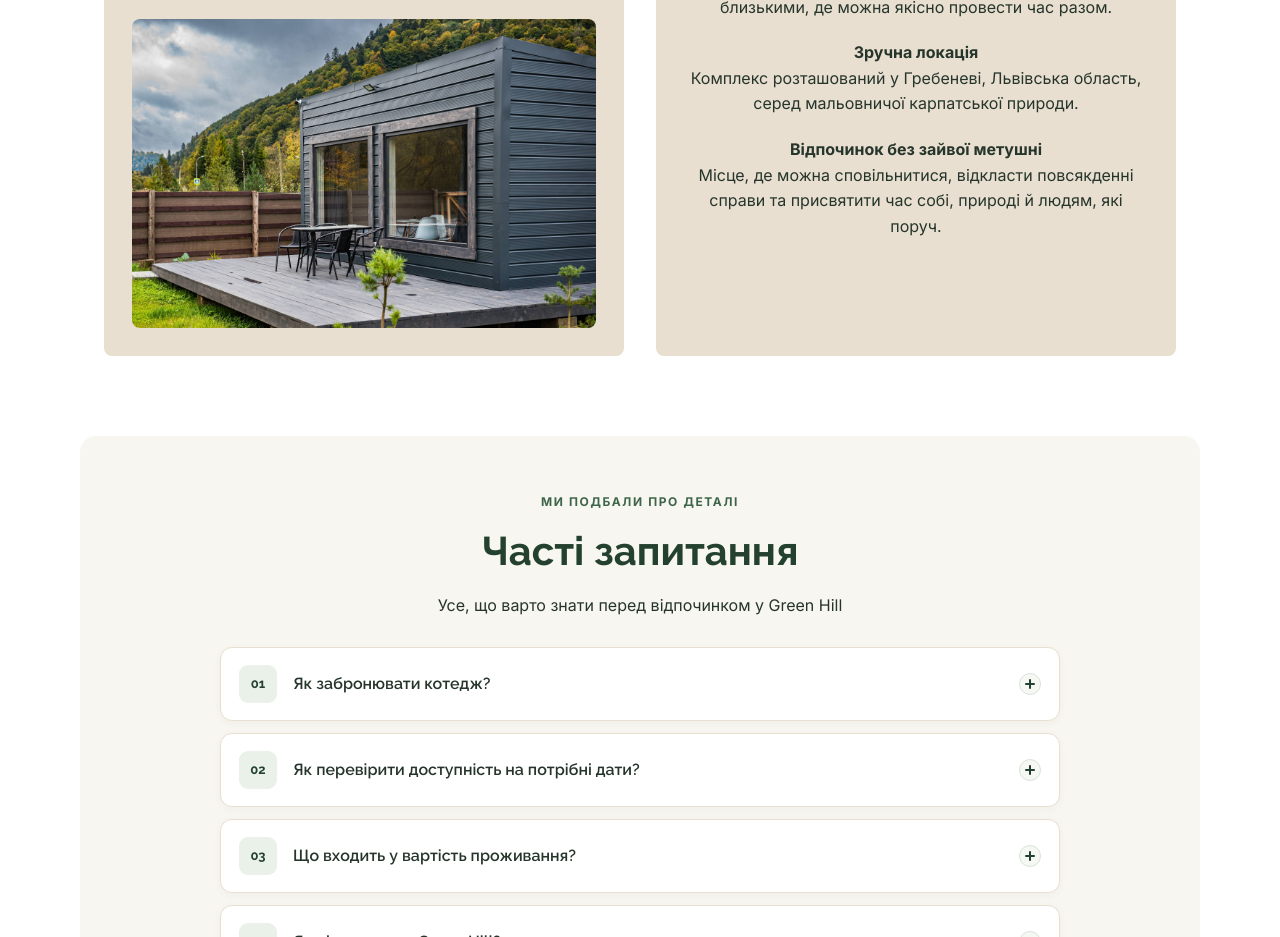
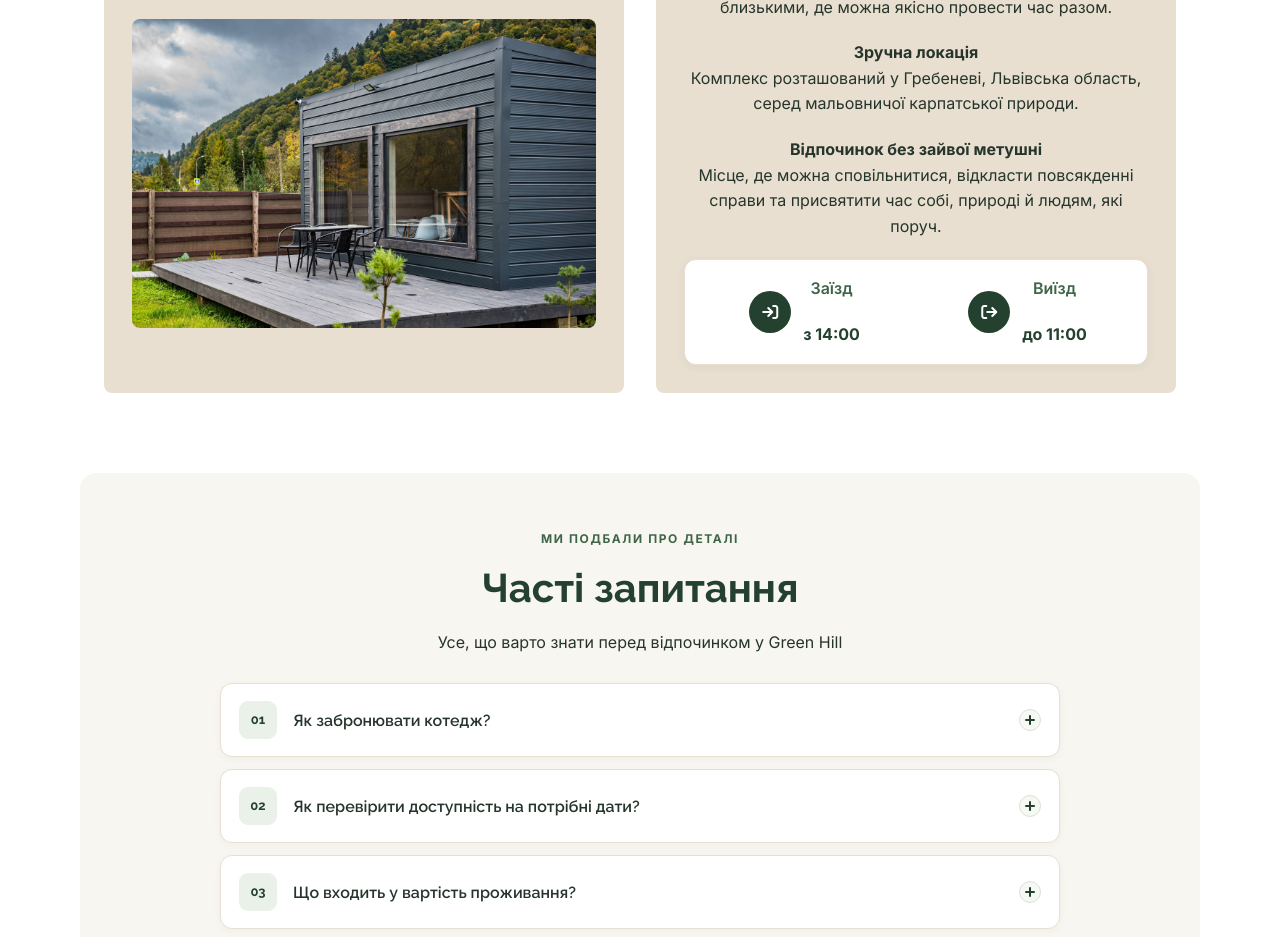
Before and after one commit to yuliiamatviishynpp2025-droid/GreenHill, a plain HTML site: page index.html in a window 1280 px wide. Shown: the part 6438-7375 px from the top of the page. Drawn offline with nearby package versions, Linux system fonts and the light colour scheme; some packages are replaced by stand-ins of ours; no server answers; a script that the page names is missing.

Commit message:
Додавання часу заїзду та виїзду на сайт

```diff
--- a/index.html
+++ b/index.html
@@ -648,6 +648,27 @@
                 Місце, де можна сповільнитися, відкласти повсякденні справи
                 та присвятити час собі, природі й людям, які поруч.
             </p>
+
+            <aside class="stay-times" aria-label="Час заїзду та виїзду">
+                <div class="stay-times__item">
+                    <span class="stay-times__icon">
+                        <i class="fa-solid fa-arrow-right-to-bracket" aria-hidden="true"></i>
+                    </span>
+                    <div>
+                        <p class="stay-times__label">Заїзд</p>
+                        <p class="stay-times__time">з 14:00</p>
+                    </div>
+                </div>
+                <div class="stay-times__item">
+                    <span class="stay-times__icon">
+                        <i class="fa-solid fa-arrow-right-from-bracket" aria-hidden="true"></i>
+                    </span>
+                    <div>
+                        <p class="stay-times__label">Виїзд</p>
+                        <p class="stay-times__time">до 11:00</p>
+                    </div>
+                </div>
+            </aside>
         </article>
 
     </div>
--- a/style.css
+++ b/style.css
@@ -1379,6 +1379,106 @@ a {
     border-radius: var(--radius);
 }
 
+.stay-times {
+    display: grid;
+    grid-template-columns: repeat(2, minmax(0, 1fr));
+    max-width: 840px;
+    gap: 16px;
+    margin: 0 auto 32px;
+    padding: 16px;
+    border: 1px solid var(--color-accent);
+    border-radius: 12px;
+    background: var(--color-white);
+    box-shadow: 0 2px 8px rgba(38, 53, 43, 0.06);
+    transition: transform 0.2s ease, box-shadow 0.2s ease;
+}
+
+.about-details__card .stay-times {
+    margin: 20px auto 0;
+}
+
+.stay-times:hover {
+    transform: translateY(-2px);
+    box-shadow: 0 6px 16px rgba(38, 53, 43, 0.1);
+}
+
+.stay-times__item {
+    display: flex;
+    min-width: 0;
+    align-items: center;
+    justify-content: center;
+    gap: 12px;
+}
+
+.stay-times__icon {
+    display: grid;
+    width: 42px;
+    height: 42px;
+    flex: 0 0 42px;
+    place-items: center;
+    border-radius: 50%;
+    background: var(--color-primary);
+    color: var(--color-white);
+    font-size: 16px;
+}
+
+.stay-times__label,
+.stay-times__time {
+    margin: 0;
+}
+
+.stay-times__label {
+    color: var(--color-primary-light);
+    font-size: 13px;
+    font-weight: 600;
+}
+
+.stay-times__time {
+    color: var(--color-primary);
+    font-size: 17px;
+    font-weight: 700;
+    line-height: 1.4;
+}
+
+@media (max-width: 640px) {
+    .stay-times {
+        gap: 10px;
+        padding: 12px;
+    }
+
+    .stay-times__item {
+        justify-content: flex-start;
+        gap: 8px;
+    }
+
+    .stay-times__icon {
+        width: 36px;
+        height: 36px;
+        flex-basis: 36px;
+        font-size: 14px;
+    }
+
+    .stay-times__time {
+        font-size: 16px;
+    }
+}
+
+@media (max-width: 380px) {
+    .stay-times {
+        grid-template-columns: 1fr;
+    }
+}
+
+@media (prefers-reduced-motion: reduce) {
+    .stay-times {
+        transition: none;
+    }
+
+    .stay-times:hover {
+        transform: none;
+    }
+}
+
 /* Часті запитання */
 
 .faq {
```
Also changed, not shown: booking.html (+21 -0 lines).
